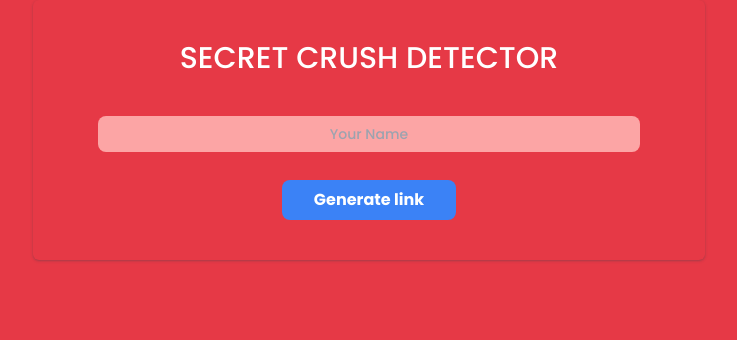
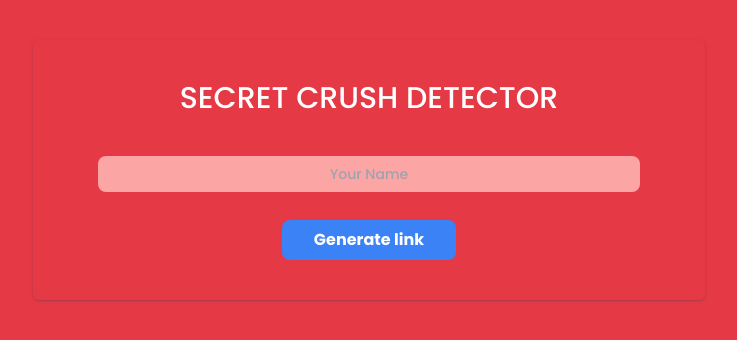
Before and after one commit to adithyanajay/HEART_WINK, a Next.js app: page /crush in a window 1280 px wide. Shown: the top 340 px of the page, without its empty margins (271-1008 px from the left). Built offline with nearby package versions, Linux system fonts and the light colour scheme.

Commit message:
margin update

```diff
--- a/app/crush/page.tsx
+++ b/app/crush/page.tsx
@@ -65,7 +65,7 @@ function Crush() {
         <div className="flex justify-center items-center h-full">
             {
                 !usedUser ? (
-                    <form className="text-center shadow shadow-gray-700/30 w-10/12 md:w-full max-w-2xl m-auto min-h-40 bg-red_main p-10 rounded-md">
+                    <form className="mt-10 text-center shadow shadow-gray-700/30 w-10/12 md:w-full max-w-2xl m-auto min-h-40 bg-red_main p-10 rounded-md">
                         <h1 className="text-3xl top-20 text-white m-auto mb-10">
                             SECRET CRUSH DETECTOR
                         </h1>
```
